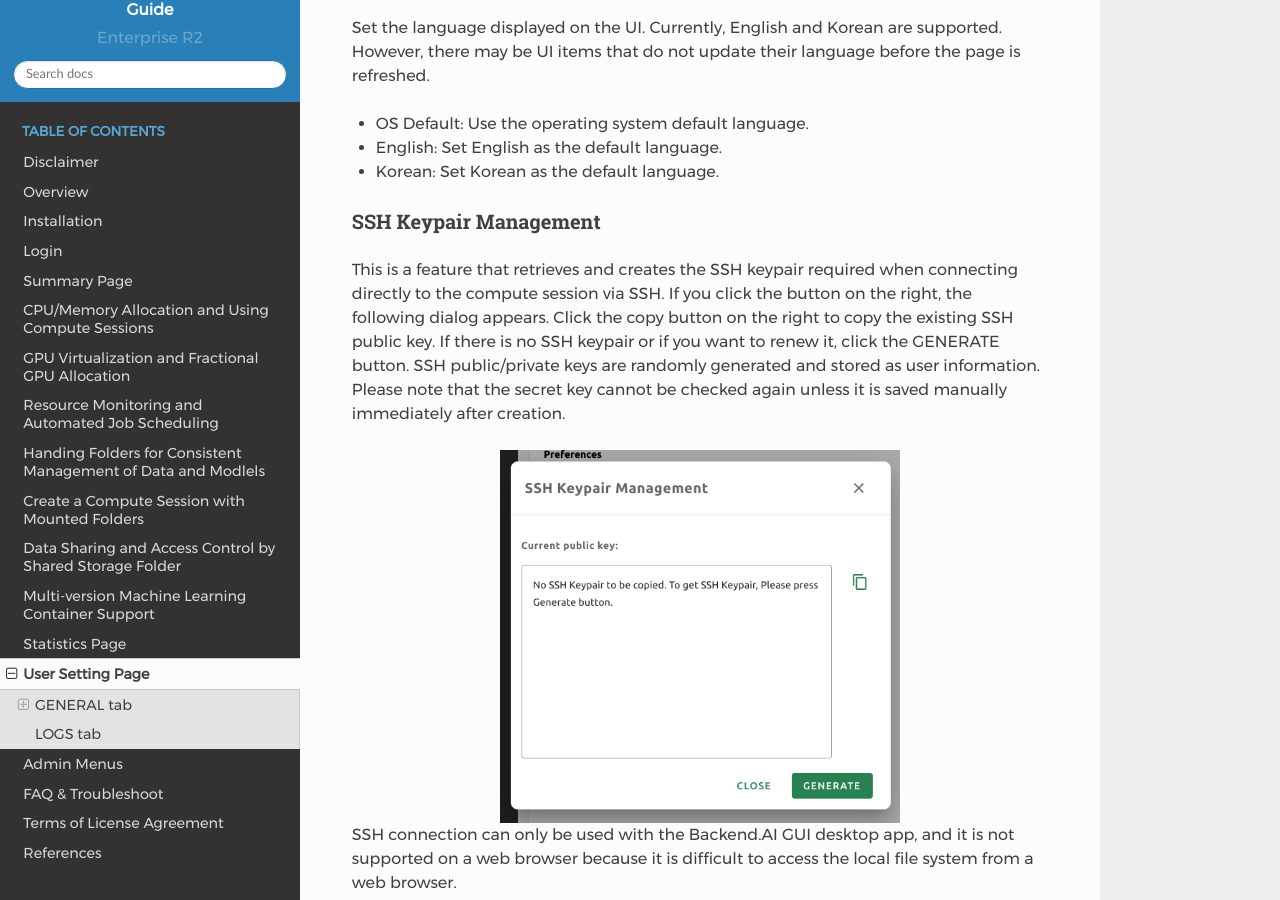
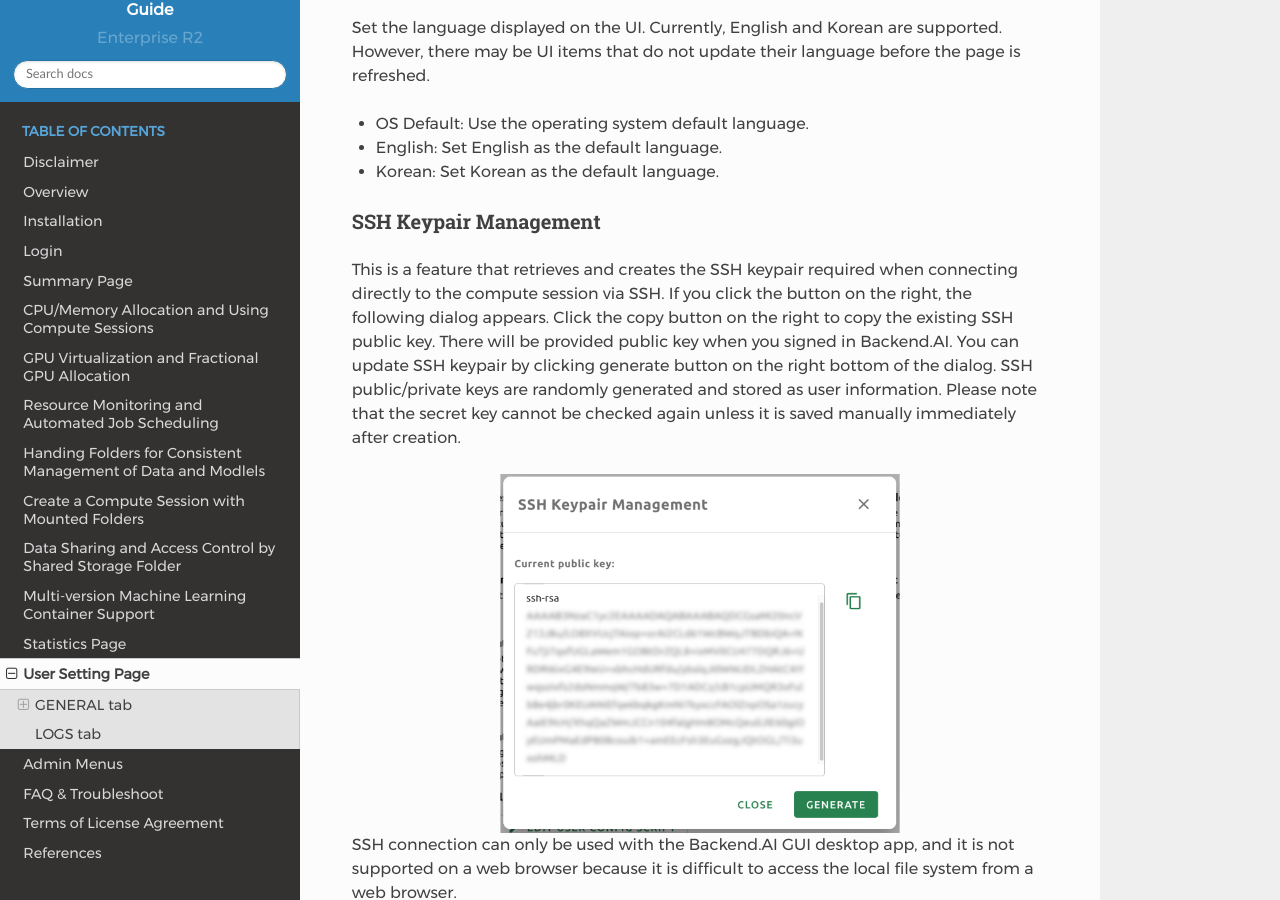
Before and after one commit to lablup/backend.ai-docs-webui, a Sphinx documentation site: the page built from docs/user_setting/user_settings.rst, in a window 1280 px wide and 900 px high, scrolled down 1026 px. Built offline with Sphinx 7.4.7 and the Read the Docs theme 2.0.0, drawn with Linux system fonts in a browser that asks for light colours.

Commit message:
docs: update ssh keypair image and following descriptions

```diff
--- a/docs/user_setting/user_settings.rst
+++ b/docs/user_setting/user_settings.rst
@@ -49,8 +49,9 @@ SSH Keypair Management
 This is a feature that retrieves and creates the SSH keypair required when
 connecting directly to the compute session via SSH. If you click the button on
 the right, the following dialog appears. Click the copy button on the right to
-copy the existing SSH public key. If there is no SSH keypair or if you want to
-renew it, click the GENERATE button. SSH public/private keys are randomly
+copy the existing SSH public key. There will be provided public key when you
+signed in Backend.AI. You can update SSH keypair by clicking generate button
+on the right bottom of the dialog. SSH public/private keys are randomly
 generated and stored as user information. Please note that the secret key cannot
 be checked again unless it is saved manually immediately after creation.
 
```
Also changed, not shown: docs/user_setting/ssh_keypair_dialog.png, 2 other files.
